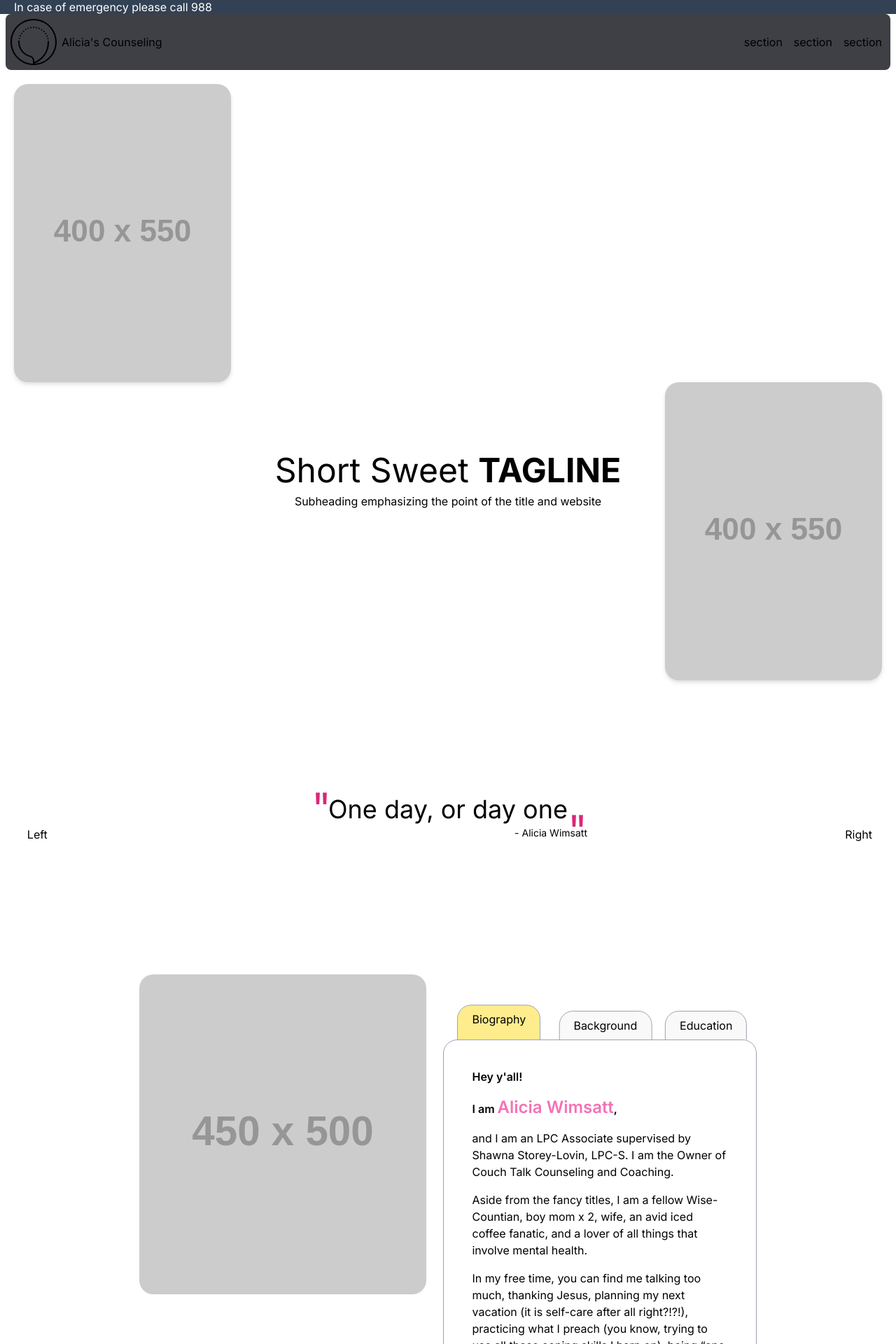
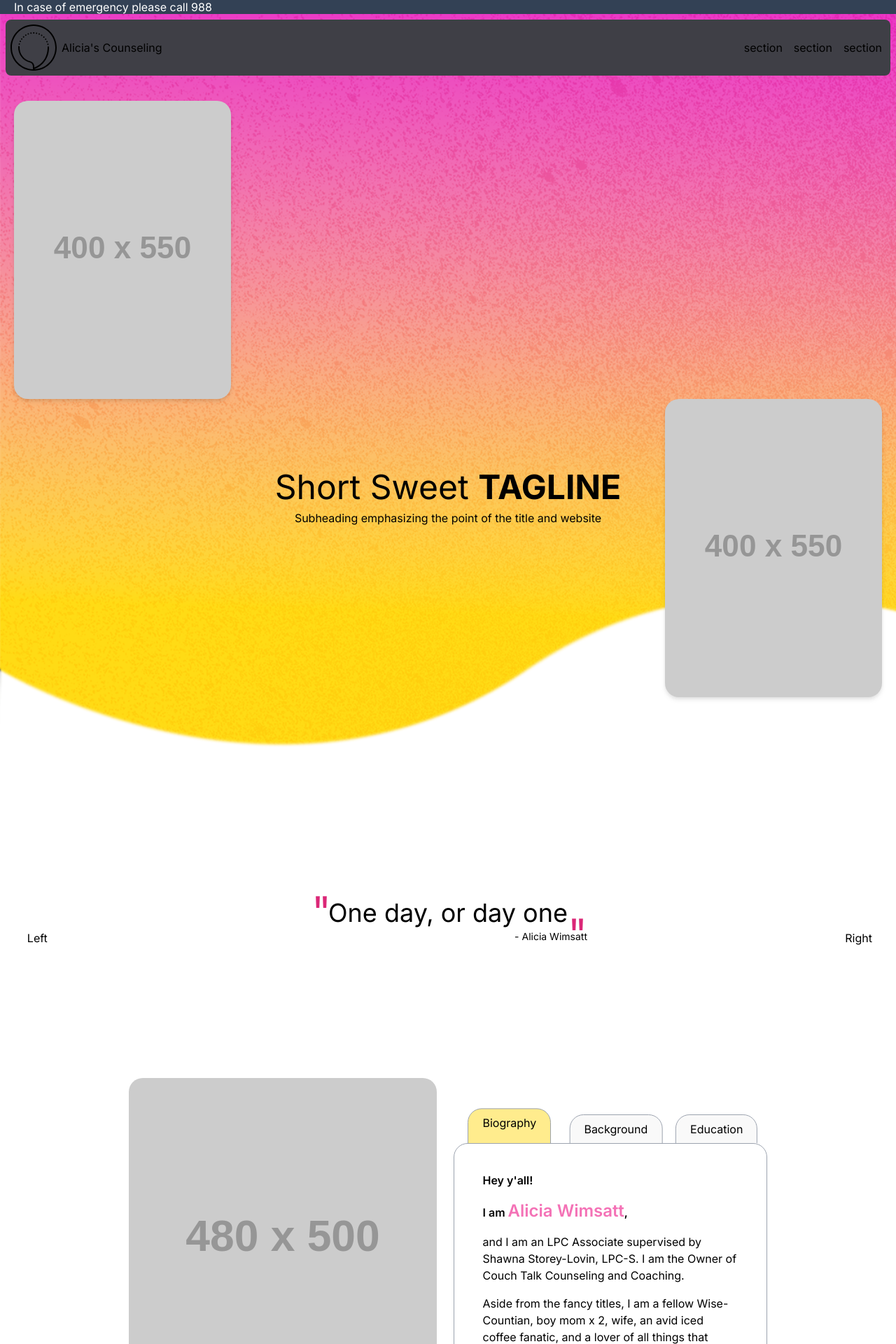
Before and after one commit to PWalis/alicia-counseling, a Next.js app: page / in a window 1280 px wide. Shown: the top 1920 px of the page at 70% size. Built offline with nearby package versions, Linux system fonts and the light colour scheme.

Commit message:
adding background to hero section

```diff
--- a/ui/aboutme/AboutMe.tsx
+++ b/ui/aboutme/AboutMe.tsx
@@ -6,7 +6,7 @@ export function AboutMe() {
     return (
         <section className='flex flex-col gap-6 sm:flex-row px-3'>
             <div>
-                <Image className='rounded-[20px]' alt="about-me-image" src="https://placehold.co/450x500/png" width={450} height={500}/>
+                <Image className='rounded-[20px]' alt="about-me-image" src="https://placehold.co/480x500/png" width={480} height={500}/>
             </div>
             <FileTabCard />
         </section>
--- a/ui/aboutme/FileTabCard.tsx
+++ b/ui/aboutme/FileTabCard.tsx
@@ -117,7 +117,7 @@ export function FileTabCard() {
           initial="nonActive"
           animate={tab === "background" ? "active" : "nonActive"}
           variants={cardVariants}
-          className="absolute p-3 flex flex-col gap-4 rounded-[20px] border border-1 border-gray-400"
+          className="absolute p-3 sm:p-10 flex flex-col gap-4 rounded-[20px] border border-1 border-gray-400"
         >
           <p>
             Aside from personal and lived experience with various aspects of
@@ -149,7 +149,7 @@ export function FileTabCard() {
           initial="nonActive"
           animate={tab === "education" ? "active" : "nonActive"}
           variants={cardVariants}
-          className="absolute p-3 flex flex-col gap-4 rounded-[20px] border border-1 border-gray-400"
+          className="absolute p-3 sm:p-10 flex flex-col gap-4 rounded-[20px] border border-1 border-gray-400"
         >
           <p>
             I hold a Master’s Degree in Clinical Mental Health Counseling from
--- a/ui/header/Header.tsx
+++ b/ui/header/Header.tsx
@@ -37,8 +37,8 @@ export const Header = () => {
   }
 
   return (
-    <header className="w-full sticky top-0 z-50">
-      <div className="pl-5 h-5 w-full bg-slate-700 text-white flex items-center">
+    <header className="w-full fixed top-0 z-50">
+      <div className="pl-5 mb-2 h-5 w-full bg-slate-700 text-white flex items-center">
         In case of emergency please call 988
       </div>
       <div className="h-20 bg-zinc-700 rounded-lg mx-2 flex justify-between relative">
--- a/ui/hero/Hero.tsx
+++ b/ui/hero/Hero.tsx
@@ -1,10 +1,16 @@
 import react from "react";
 import Image from "next/image";
+import heroBackground from "@/public/assets/hero_background.png"
 
 export function Hero() {
   return (
-    <div className="w-full flex justify-center">
-      <section className="grid grid-cols-5 grid-rows-10 sm:grid-cols-4 sm:grid-rows-12 p-5 max-w-7xl">
+    <div style={{
+      backgroundImage: "url(/assets/hero_background.png)",
+      backgroundRepeat: "no-repeat",
+      backgroundSize: "cover",
+      backgroundPositionY: "center",
+    }} className="w-full flex justify-center">
+      <section className="grid pt-36 pb-36 grid-cols-5 grid-rows-10 sm:grid-cols-4 sm:grid-rows-12 p-5 max-w-7xl max-h-max">
         <div className="col-start-1 col-end-4 row-start-5 row-end-9 row-span-4 sm:col-start-1 sm:col-end-2 sm:row-start-1 sm:row-end-7">
           <Image
             alt="placeholder-1"
```
